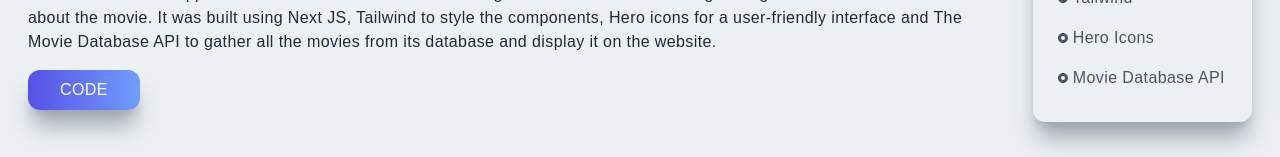
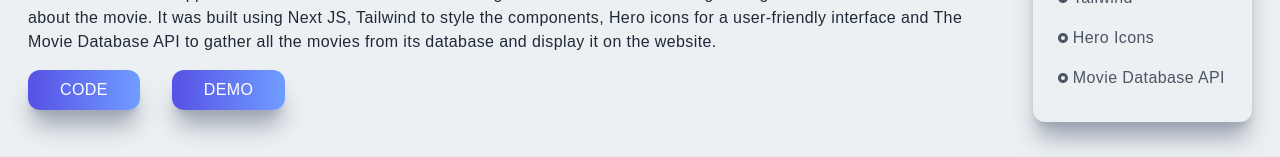
Before and after one commit to blurredvision/Portfolio, a Next.js app: page /hulu in a window 1280 px wide. Shown: the part 470-627 px from the top of the page. Built offline with nearby package versions, Linux system fonts and the light colour scheme.

Commit message:
Deployed all 3 projects
Added a Demo button in each project page.

```diff
--- a/pages/hulu.jsx
+++ b/pages/hulu.jsx
@@ -27,6 +27,9 @@ function hulu() {
             <Link href='https://github.com/blurredvision/Hulu-Clone'>
               <button className='px-8 py-2 mt-4 mr-8'>Code</button>
             </Link>
+            <Link href='https://hulu-clone-taupe-ten.vercel.app/'>
+              <button className='px-8 py-2 mt-4 mr-8'>Demo</button>
+            </Link>
           </div>
           <div className='col-span-4 md:col-span-1 shadow-xl shadow-gray-400 rounded-xl p-4'>
             <div className='p-2'>
--- a/pages/instagram.jsx
+++ b/pages/instagram.jsx
@@ -27,6 +27,9 @@ function instagram() {
             <Link href='https://github.com/blurredvision/Instagram-Clone'>
               <button className='px-8 py-2 mt-4 mr-8'>Code</button>
             </Link>
+            <Link href='https://insta-clone-amber.vercel.app/'>
+              <button className='px-8 py-2 mt-4 mr-8'>Demo</button>
+            </Link>
           </div>
           <div className='col-span-4 md:col-span-1 shadow-xl shadow-gray-400 rounded-xl p-4'>
             <div className='p-2'>
--- a/pages/valips.jsx
+++ b/pages/valips.jsx
@@ -27,6 +27,9 @@ function valips() {
             <Link href='https://github.com/blurredvision/valips'>
               <button className='px-8 py-2 mt-4 mr-8'>Code</button>
             </Link>
+            <Link href='https://valips.vercel.app/'>
+              <button className='px-8 py-2 mt-4 mr-8'>Demo</button>
+            </Link>
           </div>
           <div className='col-span-4 md:col-span-1 shadow-xl shadow-gray-400 rounded-xl p-4'>
             <div className='p-2'>
```
